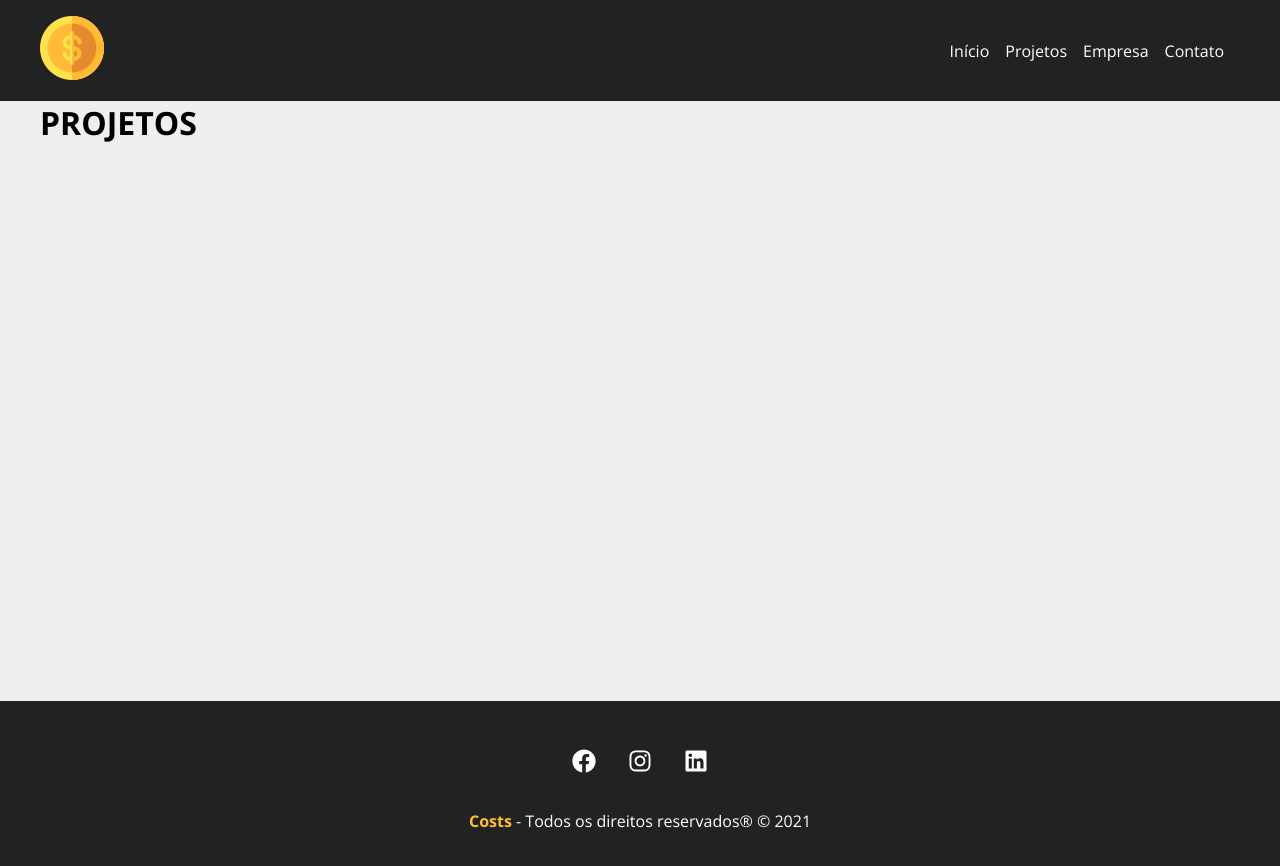
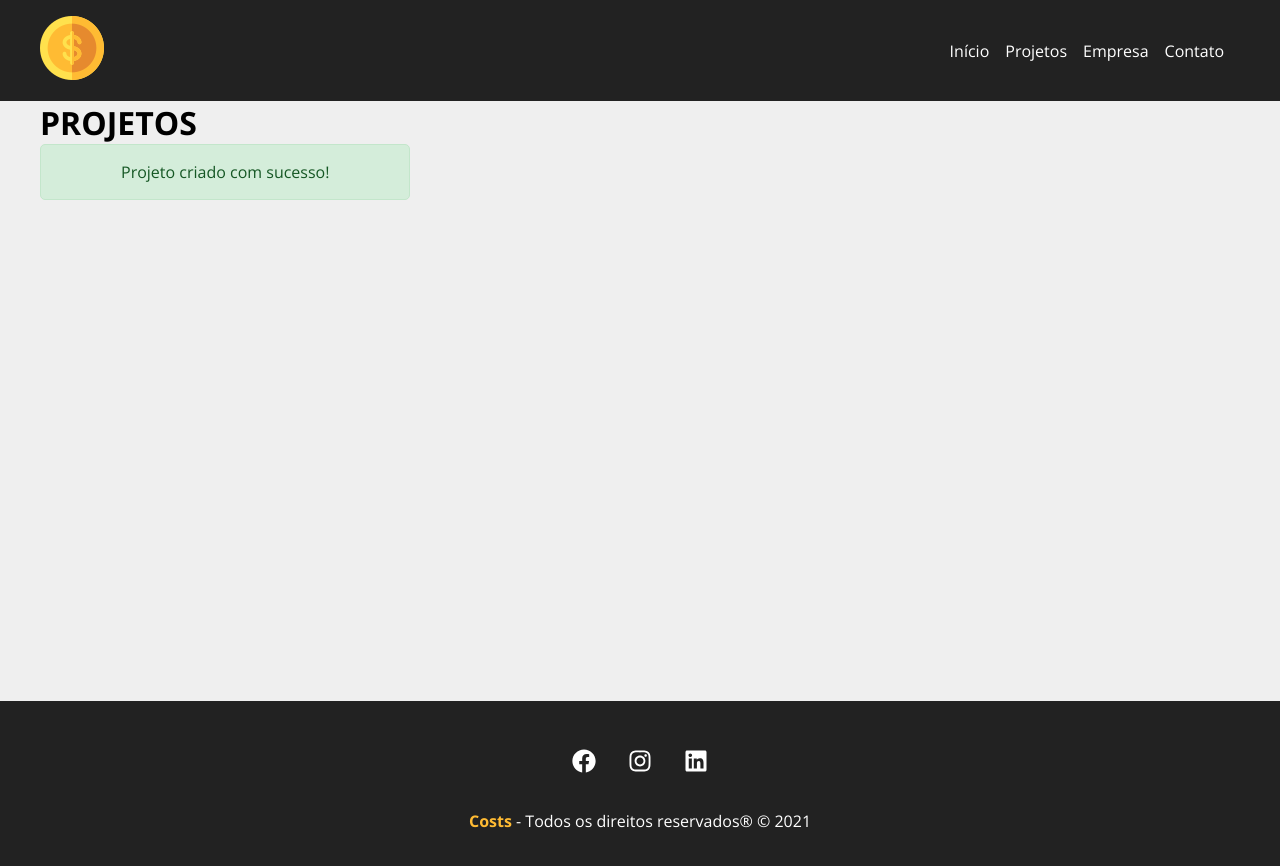
Before and after one commit to qtigerq/Costs, a React (Create React App) app: page /newproject in a window 1280 px wide. Both pictures are taken after typing "Sample", "5" into the empty fields and a click on the button "Criar projeto". Shown: the top 866 px of the page. Built offline with nearby package versions, Linux system fonts and the light colour scheme; no server answers; data requests are answered from the project's data file.

Commit message:
Aula completa, tudo funcionando

```diff
--- a/db.json
+++ b/db.json
@@ -1,6 +1,29 @@
 {
   "projects": [
-
+    {
+      "0": {},
+      "name": "Teste locura",
+      "budget": "9000",
+      "category": {
+        "id": "4",
+        "name": "Desenvolvimento"
+      },
+      "cos": 0,
+      "services": [],
+      "id": 1
+    },
+    {
+      "0": {},
+      "name": "LOCO",
+      "budget": "999",
+      "category": {
+        "id": "3",
+        "name": "Planejamento"
+      },
+      "cos": 0,
+      "services": [],
+      "id": 2
+    }
   ],
   "categories": [
     {
--- /dev/null
+++ b/src/components/layout/Message.js
@@ -0,0 +1,36 @@
+import { useState, useEffect } from 'react'
+
+import styles from './Message.module.css'
+
+const Message = ({type, msg}) => {
+
+    const [visible, setVisible] = useState(false)                           //Começa não exibindo.
+
+    useEffect(() => {                                                       //Vai ser usado para fazer um temporizador da mensagem, pra ela sumir depois de alguns segundos.
+        if (!msg) {                                                         //Se não tiver mensagem...
+            setVisible(false)                                               //...seta o visible como false
+            return                                                          //... e retorna.
+        }
+
+        setVisible(true)                                                    // Seta visible como TRUE (se não tiver dado Return no if anterior)
+
+        const timer = setTimeout(() => {                                    //Depois de 3 segundos, seta o Visible como false.
+            setVisible(false)
+        }, 3000)
+
+
+        return () => clearTimeout(timer)                                    //Retorna limpando o Timeout para um uso posterior
+    }, [msg])                                                               //O useEffect sempre é vinculado a alguém
+
+    return (
+        <>  {/*Usando o fragment, é possível usar um IF para que se não houver mensagem, não apareça a DIV na tela, nem mesmo vazia, visto que ela já tem styles embutidas*/}
+            {visible && (                                                   //Se visible==true
+                <div className={`${styles.message} ${styles[type]}`}>       {/*Uma classe fixa e outra dinamica que vem do props.*/}
+                    {msg}
+                </div>
+            )}
+        </>
+    )
+}
+
+export default Message
--- /dev/null
+++ b/src/components/layout/Message.module.css
@@ -0,0 +1,23 @@
+.message {
+    width: 100%;
+    padding: 1em;
+    padding-left: 5em;
+    padding-right: 5em;
+    border: 1px solid #000;
+    margin: 0 auto;
+    text-align: center;
+    margin-bottom: 2em;                 /*Afasta o elemento abaixo*/
+    border-radius: 5px;
+}
+
+.success {
+    color: #155724;
+    background-color: #D4EDDA;
+    border-color: #C3E6CB;
+}
+
+.error {
+    color: #721C24;
+    background-color: #F8D7DA;
+    border-color: #F5C6CB;
+}
--- a/src/components/pages/NewProject.js
+++ b/src/components/pages/NewProject.js
@@ -6,7 +6,7 @@
 
 const NewProject = () => {
 
-    const history = useNavigate();
+    const navigate = useNavigate();
 
     const createPost = (project) => {                                   //Metodo para postar dados no BD
 
@@ -25,7 +25,7 @@
         .then((resp) => resp.json())                                        //Recebe uma resposta e transforma ela em JSON
         .then((data) => {                                                   //
             console.log(data)
-            history('/projects', {message: 'Projeto criado com sucesso!'})           //redirecionamento com mensagem
+            navigate('/projects', { state: {message: 'Projeto criado com sucesso!'}})           //redirecionamento com mensagem
         })
         .catch(err => console.log(err))                                     //Recebe um possível erro que der no servidor
     }
--- a/src/components/pages/Projects.js
+++ b/src/components/pages/Projects.js
@@ -1,7 +1,19 @@
+import { useLocation } from 'react-router-dom'
+
+import Message from "../layout/Message"
+
 const Projects = () => {
+
+    const location = useLocation()
+    let message = ''
+    if (location.state) {
+        message = location.state.message
+    }
+
     return (
         <div>
             <h1>PROJETOS</h1>
+            {message && <Message msg={message} type='success'/>}             {/*Sabemos que quando vier pro Projects.js a mensagem vai ser sempre de sucesso.*/}
         </div>
     )
 }
```
